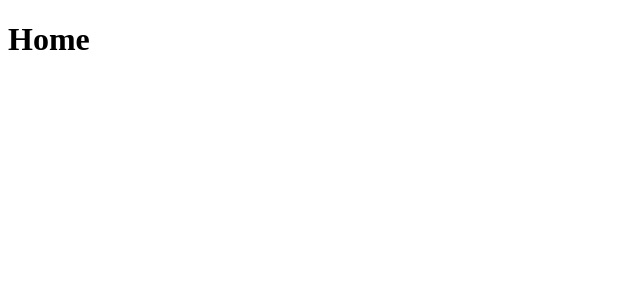
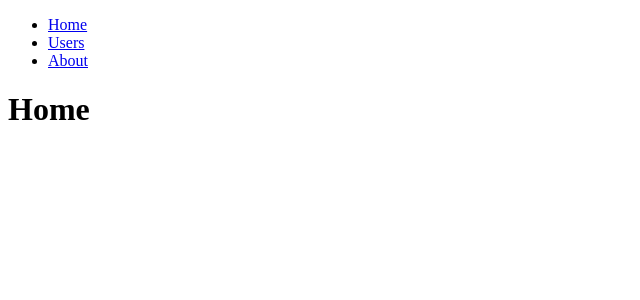
Before and after one commit to uxmoon/users-react-router-v6, a React (Vite) app: page / in a window 1280 px wide. Shown: the top 300 px of the page, without its empty margins (0-640 px from the left). Built offline with nearby package versions, Linux system fonts and the light colour scheme.

Commit message:
Layout file and use Outlet to display content

```diff
--- /dev/null
+++ b/src/Layout.jsx
@@ -0,0 +1,23 @@
+import { Link, Outlet } from "react-router-dom";
+export default function Layout() {
+  return (
+    <>
+      <nav>
+        <ul>
+          <li>
+            <Link to="/">Home</Link>
+          </li>
+          <li>
+            <Link to="/users">Users</Link>
+          </li>
+          <li>
+            <Link to="/about">About</Link>
+          </li>
+        </ul>
+      </nav>
+      <main>
+        <Outlet />
+      </main>
+    </>
+  );
+}
--- a/src/main.jsx
+++ b/src/main.jsx
@@ -4,15 +4,18 @@ import { BrowserRouter, Routes, Route, Navigate } from "react-router-dom";
 import Home from "./routes/Home";
 import Users from "./routes/Users";
 import About from "./routes/About";
+import Layout from "./Layout";
 
 ReactDOM.render(
   <BrowserRouter>
     <Routes>
-      <Route path="/" element={<Home />} />
-      <Route path="/users" element={<Users />} />
-      <Route path="/about" element={<About />} />
-      {/* <Route path="*" element={<h1>404 page not found</h1>} /> */}
-      <Route path="*" element={<Navigate replace to="/" />} />
+      <Route path="/" element={<Layout />}>
+        <Route index element={<Home />} />
+        <Route path="users" element={<Users />} />
+        <Route path="about" element={<About />} />
+        {/* <Route path="*" element={<h1>404 page not found</h1>} /> */}
+        <Route path="*" element={<Navigate replace to="/" />} />
+      </Route>
     </Routes>
   </BrowserRouter>,
   document.getElementById("root")
```
Also changed, not shown: 1 other file (tests, documents, lock files or other folders).
